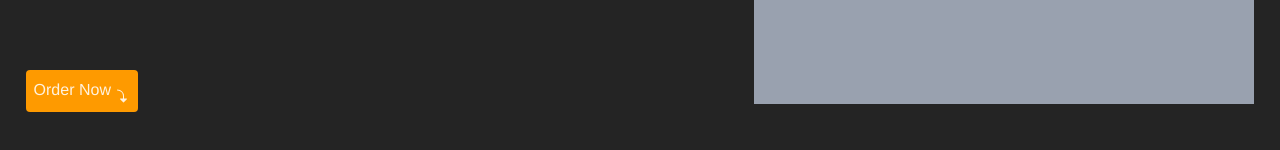
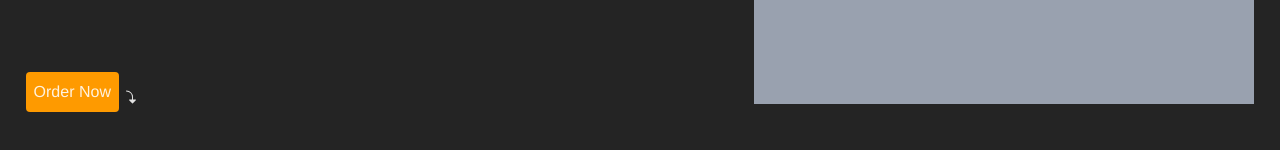
Before and after one commit to svonharris/food-order-app, a React (Vite) app: page / in a window 1280 px wide. Shown: the part 404-554 px from the top of the page. Built offline with nearby package versions, Linux system fonts and the light colour scheme.

Commit message:
Updated styling of Button.

```diff
--- a/src/components/Button/Button.tsx
+++ b/src/components/Button/Button.tsx
@@ -23,14 +23,18 @@ const Button = ({ title, icon }: ButtonProps) => {
   const foundIcon = icons.find((item) => item.name === icon);
 
   return (
-    <button className="btn flex flex-row bg-amber-500 p-2 rounded-sm">
-      {title}
+    <div className="flex flex-row items-center gap-1">
+      <button className="btn flex flex-row bg-amber-500 p-2 rounded-sm">
+        {title}
+      </button>
+      {/* <div> */}
       {foundIcon ? (
-        <span style={{ marginTop: "10px", marginLeft: "3px" }}>
+        <span style={{ marginTop: "10px", fontSize: "text-5xl" }}>
           {foundIcon.icon}
         </span>
       ) : null}
-    </button>
+      {/* </div> */}
+    </div>
   );
 };
 
```
